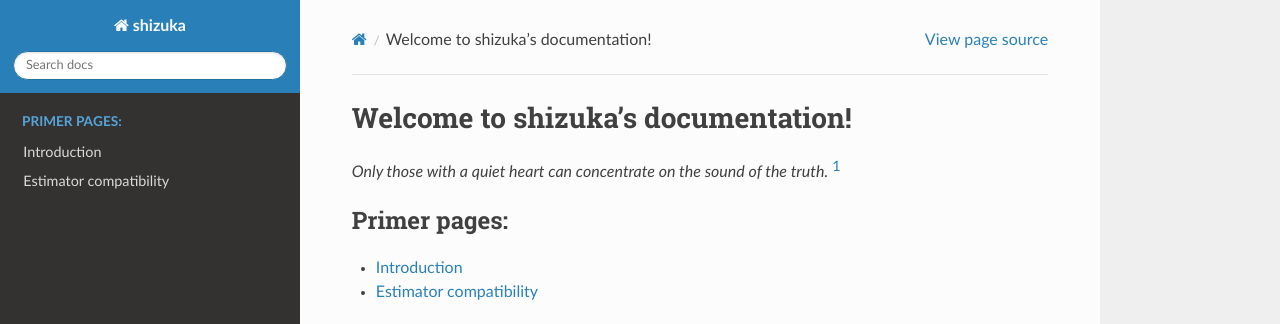
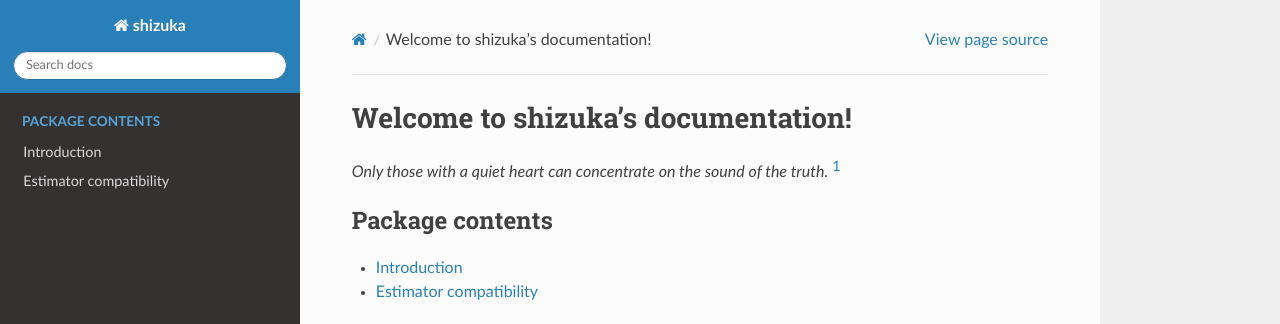
Before and after one commit to phetdam/shizuka, a Sphinx documentation site: the page built from doc/source/index.rst, in a window 1280 px wide, cut to the strip 0-324 px from the top of the page. Built offline with Sphinx 7.4.7 and the Read the Docs theme 2.0.0, drawn with Linux system fonts in a browser that asks for light colours.

Commit message:
changed indices and tables header size from = to -

```diff
--- a/doc/source/index.rst
+++ b/doc/source/index.rst
@@ -9,7 +9,8 @@
 
    initial creation. added cringey quote and link to intro.rst, model_compat.rst
    + field to toctree so that only document titles will be displayed. corrected
-   improperly formatted footnote. added autosummary with toctree.
+   improperly formatted footnote. added autosummary with toctree. change header
+   for indices and tables to be "-" instead of "=" to reduce size.
 
    todo: configure autosummary and autodoc.
 
@@ -20,7 +21,7 @@
 
 .. toctree::
    :maxdepth: 2
-   :caption: Primer pages:
+   :caption: Package contents
    :titlesonly:
 
    Introduction <intro>
@@ -39,7 +40,7 @@
 .. [#] Yes, I really did just make this up. Not kidding.
 
 Indices and tables
-==================
+------------------
 
 * :ref:`genindex`
 * :ref:`modindex`
```
Also changed, not shown: doc/source/conf.py (+7 -5 lines).
